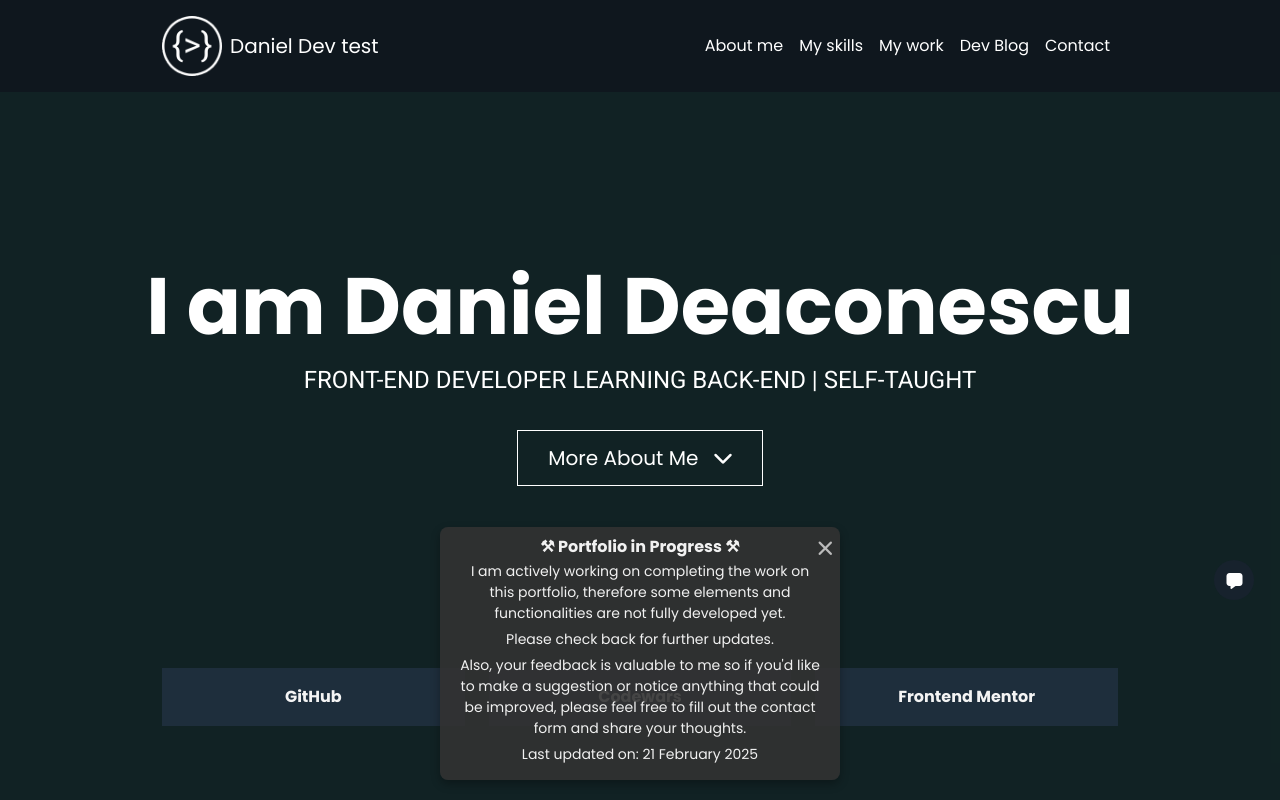
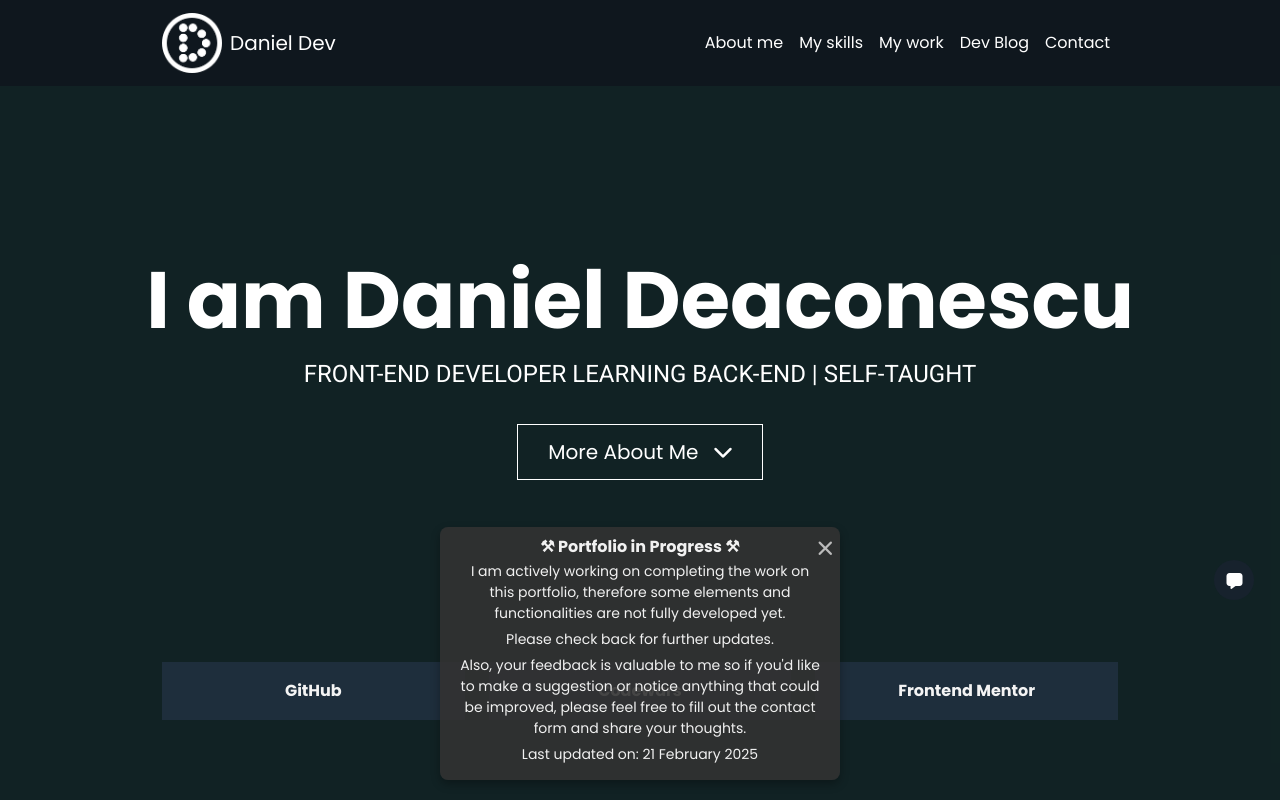
Before and after one commit to DanielDeaconescu/portfolio-modified, a website: page public/index.html in a window 1280 px wide. Shown: the top 800 px of the page. Drawn offline with nearby package versions, Linux system fonts and the light colour scheme.

Commit message:
further changes

```diff
--- a/public/css/styles.css
+++ b/public/css/styles.css
@@ -101,10 +101,13 @@ select {
   background-color: var(--clr-darkest);
   color: var(--clr-white);
   z-index: 101;
+  height: 86px;
 }
 
 .link-custom {
   padding: 1.5rem 0;
+  display: flex;
+  align-items: center;
 }
 
 .link-custom:hover {
@@ -116,7 +119,6 @@ select {
   display: flex;
   align-items: center;
   gap: 0.5rem;
-  padding: 1rem 0;
 }
 
 .logo_img {
--- a/public/index.html
+++ b/public/index.html
@@ -4,11 +4,12 @@
     <meta charset="UTF-8" />
     <meta http-equiv="X-UA-Compatible" content="IE=edge" />
     <meta name="viewport" content="width=device-width, initial-scale=1.0" />
+    <!-- Favicon -->
     <link
       rel="icon"
       type="image/png"
       sizes="32x32"
-      href="./images/logo_light.png"
+      href="./images/favicon-32x32.png"
     />
     <!-- Fontawesome -->
     <link
@@ -54,13 +55,13 @@
   <body>
     <!-- bootstrap navigation start -->
     <nav class="navbar navbar-expand-md navbar-dark navbar-custom sticky-top">
-      <div class="container container-custom">
+      <div class="container container-custom h-100">
         <a href="#" class="navbar-brand navbar-brand-custom">
           <img
-            src="images/logo_light.png"
+            src="images/daniel_dev_logo_light.png"
             class="img-fluid logo_img"
             alt=""
-          />Daniel Dev test
+          />Daniel Dev
         </a>
         <button
           type="button"
@@ -70,29 +71,33 @@
         >
           <i class="bi bi-list custom-icon"></i>
         </button>
-        <div class="collapse navbar-collapse" id="navbarNav">
-          <ul class="navbar-nav ms-auto">
-            <li class="nav-item">
-              <a href="#about" class="nav-link active link-custom">About me</a>
+        <div class="collapse navbar-collapse h-100" id="navbarNav">
+          <ul class="navbar-nav h-100 ms-auto">
+            <li class="nav-item h-100">
+              <a href="#about" class="nav-link active link-custom h-100"
+                >About me</a
+              >
             </li>
-            <li class="nav-item">
-              <a href="#my-skills" class="nav-link active link-custom"
+            <li class="nav-item h-100">
+              <a href="#my-skills" class="nav-link active link-custom h-100"
                 >My skills</a
               >
             </li>
-            <li class="nav-item">
-              <a href="#my-work" class="nav-link active link-custom">My work</a>
+            <li class="nav-item h-100">
+              <a href="#my-work" class="nav-link active link-custom h-100"
+                >My work</a
+              >
             </li>
-            <li class="nav-item">
-              <a href="#dev-blog" class="nav-link active link-custom"
+            <li class="nav-item h-100">
+              <a href="#dev-blog" class="nav-link active link-custom h-100"
                 >Dev Blog</a
               >
             </li>
-            <li class="nav-item">
+            <li class="nav-item h-100">
               <a
                 data-bs-toggle="modal"
                 data-bs-target="#contactFormModal"
-                class="nav-link active link-custom navigation-contact-button"
+                class="nav-link active link-custom navigation-contact-button h-100"
                 >Contact</a
               >
             </li>
@@ -420,7 +425,12 @@
             <h3 class="description-what-title">What I built with it</h3>
             <ul>
               <li>
-                <a href="" target="_blank" class="project-link">Read'n Rated</a>
+                <a
+                  href="https://read-n-rated.vercel.app/"
+                  target="_blank"
+                  class="project-link"
+                  >Read'n Rated</a
+                >
                 <div>
                   <p>
                     An app that allows users to search book titles, add them in
@@ -464,9 +474,7 @@
         <div class="text-center mb-5">
           <h4 class="text-uppercase fw-bold text-primary">My work</h4>
           <hr class="w-25 mx-auto" />
-          <h2 class="mb-4 text-warning">
-            Some larger projects that I am most proud of
-          </h2>
+          <h2 class="mb-4 text-warning">Some real-world projects of mine</h2>
         </div>
         <div class="row_projects">
           <div class="row projects-display">
@@ -1015,12 +1023,12 @@
           >
             <a class="footer-logo-link" href="index.html">
               <img
-                src="images/logo_light.png"
+                src="images/daniel_dev_logo_light.png"
                 class="img-fluid logo_img"
                 alt="Daniel Dev Logo"
               />
             </a>
-            <div class="mb-2">&copy; 2025 Built by Daniel</div>
+            <div>&copy; 2025 Built by Daniel</div>
           </div>
 
           <div class="col-12 col-md-4 text-center">
@@ -1150,7 +1158,8 @@
       </div>
     </div>
 
-    <div id="toast" class="toast-hidden">Message sent successfully!</div>
+    <!-- Toast notification -->
+    <div id="toast" class="toast-hidden"></div>
     <!-- contact form -->
     <!-- </div> -->
     <div class="work-in-progress-info-note">
--- a/public/js/script.js
+++ b/public/js/script.js
@@ -102,28 +102,6 @@ checkScreenWidth();
 // Add an event listener to detect screen resize
 window.addEventListener("resize", checkScreenWidth);
 
-// modal functionality
-
-// create a function that opens a modal based on the specified number
-// const openModal = function (modalNumber) {
-//   const correspondingModal = document.querySelector(
-//     `.my_modal[data-modal="${modalNumber}"]`
-//   );
-//   correspondingModal.classList.remove("display-none");
-//   correspondingModal.scrollIntoView({ behavior: "smooth", block: "start" });
-//   overlay.classList.remove("display-none");
-//   document.querySelector("body").style.overflowY = "hidden";
-// };
-
-// create a function that checks which modal is currently open and returns its data-project
-// const closeModal = function () {
-//   // check which modal does not have the "displayy-none" class
-//   const visibleModal = document.querySelector(".my_modal:not(.display-none)");
-//   if (visibleModal) visibleModal.classList.add("display-none");
-//   overlay.classList.add("display-none");
-//   document.querySelector("body").style.overflowY = "auto";
-// };
-
 allCards.forEach((card) => {
   card.addEventListener("click", function (e) {
     const clickedCard = e.target.closest(".card").dataset.project;
@@ -166,38 +144,12 @@ tabsContainer.addEventListener("click", function (e) {
     .classList.add("description-active");
 });
 
-// scrolling functionality
-
-// const aboutMeBtn = document.querySelector(".about-me-test");
-// aboutMeBtn.addEventListener("click", function (e) {
-//   e.preventDefault();
-
-//   const target = this.getAttribute("href").substring(1);
-//   const targetSection = document.getElementById(target);
-
-//   const navHeight = document
-//     .querySelector(".navbar")
-//     .getBoundingClientRect().height;
-//   const scrollPosition = targetSection.offsetTop - navHeight;
-
-//   window.scrollTo({
-//     top: scrollPosition,
-//     behavior: "smooth",
-//   });
-// });
-
 const allNavLinks = document.querySelectorAll(".link-custom");
 allNavLinks.forEach((item) => {
   item.addEventListener("click", function (e) {
     e.preventDefault();
     const targetID = this.getAttribute("href").substring(1);
     const targetSection = document.getElementById(targetID);
-    // we need to scroll down up until the top of each section - the height of the navigation bar
-    console.log(targetID);
-
-    // const navHeight = document
-    //   .querySelector(".navbar")
-    //   .getBoundingClientRect().height;
     let scrollPosition;
 
     if (targetID === "my-skills") {
@@ -222,56 +174,6 @@ const closeForm = function () {
 const checkIfFormIsOpen = function () {
   return contactForm.classList.contains("display-none") ? false : true;
 };
-
-// Form button functionality
-// formButton.addEventListener("click", function () {
-//   contactForm.classList.toggle("display-none");
-//   overlay.classList.toggle("display-none");
-//   checkIfFormIsOpen();
-//   const isFormOpen = checkIfFormIsOpen();
-
-//   if (isFormOpen) {
-//     navigation.classList.add("display-none");
-//     firstInput.focus();
-//   } else {
-//     navigation.classList.remove("display-none");
-//     contactForm.reset();
-//   }
-// });
-
-// closing the form when clicking outside
-// overlay.addEventListener("click", function () {
-//   closeForm();
-//   const isFormOpen = checkIfFormIsOpen();
-//   isFormOpen
-//     ? navigation.classList.add("display-none")
-//     : navigation.classList.remove("display-none");
-// });
-
-// // closing the form with the "Esc" key
-// document.addEventListener("keydown", function (e) {
-//   if (e.key === "Escape") closeForm();
-//   const isFormOpen = checkIfFormIsOpen();
-//   isFormOpen
-//     ? navigation.classList.add("display-none")
-//     : navigation.classList.remove("display-none");
-// });
-
-// Closing Prompt Functionality
-const workInProgressPrompt = document.querySelector(
-  ".work-in-progress-info-note"
-);
-const closingButton = document.querySelector(".closing-button");
-
-if (localStorage.getItem("workInProgressClosed") === "true") {
-  workInProgressPrompt.classList.add("d-none");
-}
-
-closingButton.addEventListener("click", function () {
-  workInProgressPrompt.classList.add("d-none");
-
-  localStorage.setItem("workInProgressClosed", "true");
-});
 
 // Back to top functionality
 backToTopButton.addEventListener("click", function () {
```
Also changed, not shown: public/images/daniel_dev_logo_dark.png (added), public/images/daniel_dev_logo_light.png (added), public/images/favicon-32x32.png (added).
